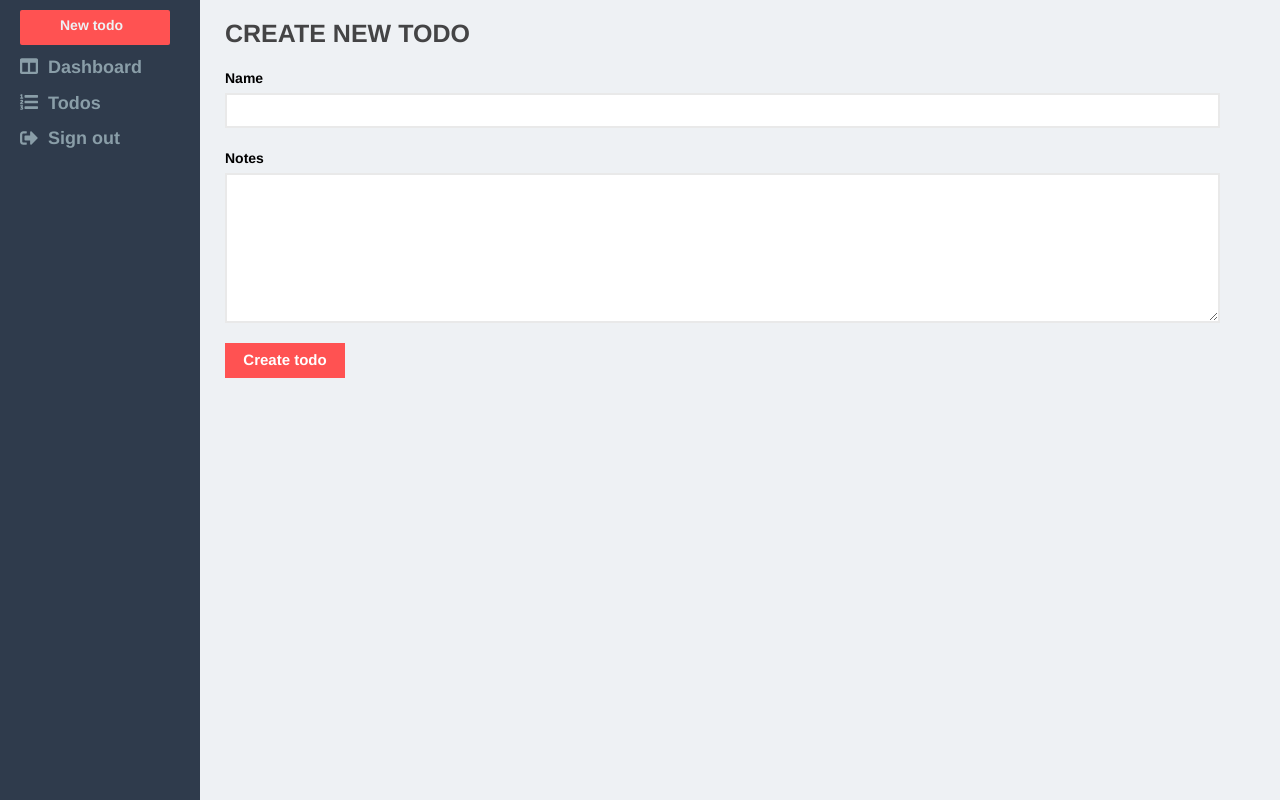
After one commit to Vorh/tm, a Flask app: page /createTodo in a window 1280 px wide. The commit adds this page. Run offline with Flask 2, Linux system fonts and the light colour scheme; style sheets or scripts are compiled from the project's sources; some libraries are stand-ins or nearby versions.

Commit message:
[ CHANGE ] structure and routing for new options menu

```diff
--- a/src/routes.py
+++ b/src/routes.py
@@ -25,6 +25,15 @@ def index():
     return render_template('listTodo.html', todos=todos)
 
 
+@app.route('/createTodo', methods=['GET', 'POST'])
+def createTodo():
+    if request.method == 'GET':
+        return render_template('createTodo.html')
+    else:
+        print(request.form)
+        return render_template('listTodo.html'), 200
+
+
 @app.route('/login', methods=['GET', 'POST'])
 def login():
     password = request.form['password']
--- a/src/static/css/create_todo.scss
+++ b/src/static/css/create_todo.scss
@@ -15,8 +15,8 @@
     border: 2px solid #e9e9e9;
 
     outline: none;
-    width: 97%;
-    height: 15px;
+    width: 100%;
+    height: 35px;
     padding: 5px 5px 5px 10px;
 
     margin: 0 0 20px 0;
@@ -26,7 +26,7 @@
   .notes {
     padding: 15px;
     border: 2px solid #e9e9e9;
-    width: 95%;
+    width: 100%;
     height: 150px;
     margin: 0 0 20px 0;
     outline: 0;
--- a/src/templates/base.html
+++ b/src/templates/base.html
@@ -8,9 +8,10 @@
 
     <link rel="stylesheet" href="https://maxcdn.bootstrapcdn.com/bootstrap/3.3.7/css/bootstrap.css">
     <link rel="stylesheet" href="{{ url_for('static',filename='css/style.css') }}">
-    <script src="{{ url_for('static',filename='js/main.js') }}"></script>
     <script src="https://use.fontawesome.com/releases/v5.0.4/js/all.js"></script>
     <script src="https://ajax.googleapis.com/ajax/libs/jquery/3.3.1/jquery.min.js"></script>
+
+    <script src="{{ url_for('static',filename='js/main.js') }}"></script>
 </header>
 <body>
 {% block main %}{% endblock %}
--- /dev/null
+++ b/src/templates/createTodo.html
@@ -0,0 +1,15 @@
+{% extends "index.html" %}
+
+
+{% block content %}
+<div class="create-todo">
+    <h1 class="caption">CREATE NEW TODO</h1><br>
+    <form id="create-new-todo">
+        <label>Name</label><br>
+        <input class="name border-red" type="text" name="caption"><br>
+        <label>Notes</label><br>
+        <textarea class="notes border-red" name="content" form="create-new-todo"></textarea><br>
+        <input type="submit" id="sb-create-new-todo" class="btn-create-todo" value="Create todo">
+    </form>
+</div>
+{% endblock %}
--- a/src/templates/login.html
+++ b/src/templates/login.html
@@ -1,6 +1,6 @@
 {% extends "base.html" %}
 
-{% block content %}
+{% block main %}
 
 <div class="wrapper center">
     {% if session['logged_in'] %}
--- a/src/templates/sidebar.html
+++ b/src/templates/sidebar.html
@@ -3,11 +3,11 @@
     <!--        <diV class="inner-box"><i class="fas fa-database"></i><span>TD</span>-->
     <!--        </diV>-->
     <!--    </div>-->
-    <div class="combox" onclick="location.href='../../index.php?create';"><p>New todo</p></div>
-    <div class="item" onclick="location.href='../../logout.php';"><i class="fas fa-columns"></i> <span>Dashboard</span>
+    <div class="combox" onclick="location.href='/createTodo'"><p>New todo</p></div>
+    <div class="item" onclick="location.href='/';"><i class="fas fa-columns"></i> <span>Dashboard</span>
     </div>
-    <div class="item" onclick="location.href='../../index.php';"><i class="fas fa-list-ol"></i> <span>Todos</span>
+    <div class="item" onclick="location.href='/listTodo';"><i class="fas fa-list-ol"></i> <span>Todos</span>
     </div>
-    <div class="item" onclick="location.href='../../logout.php';"><i class="fas fa-sign-out-alt"></i>
+    <div class="item" onclick="location.href='/logout';"><i class="fas fa-sign-out-alt"></i>
         <span>Sign out</span></div>
 </div>
```
Also changed, not shown: src/static/js/main.js (+1 -95 lines).
